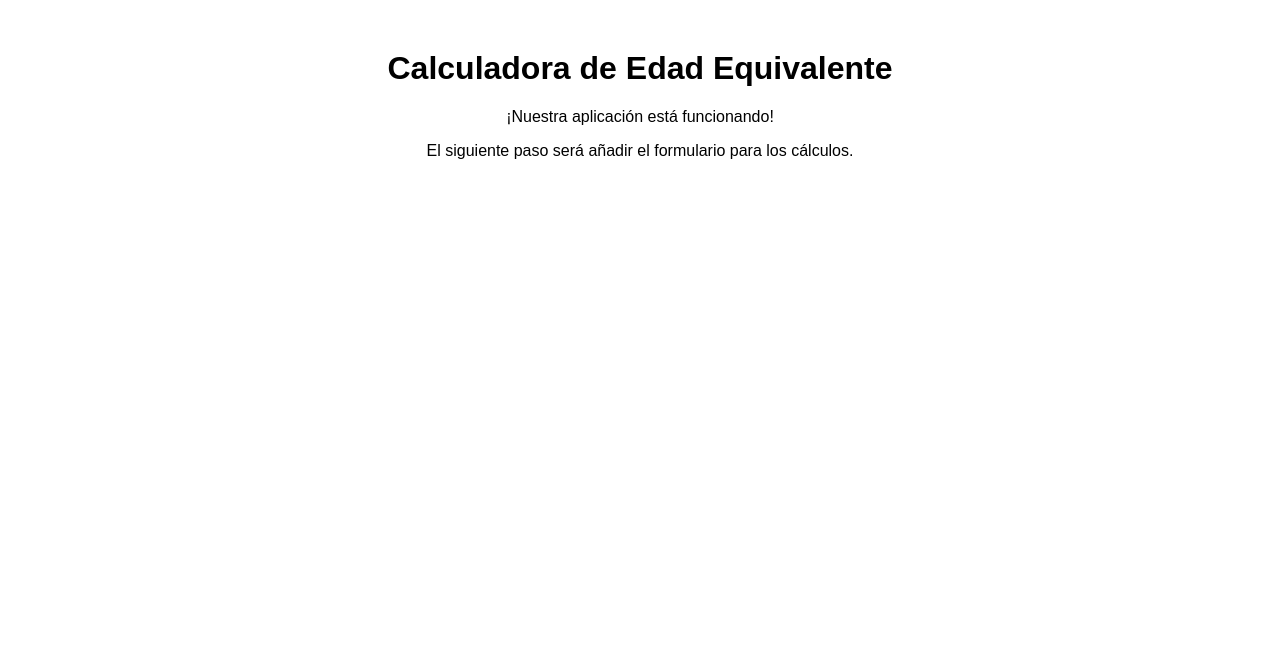
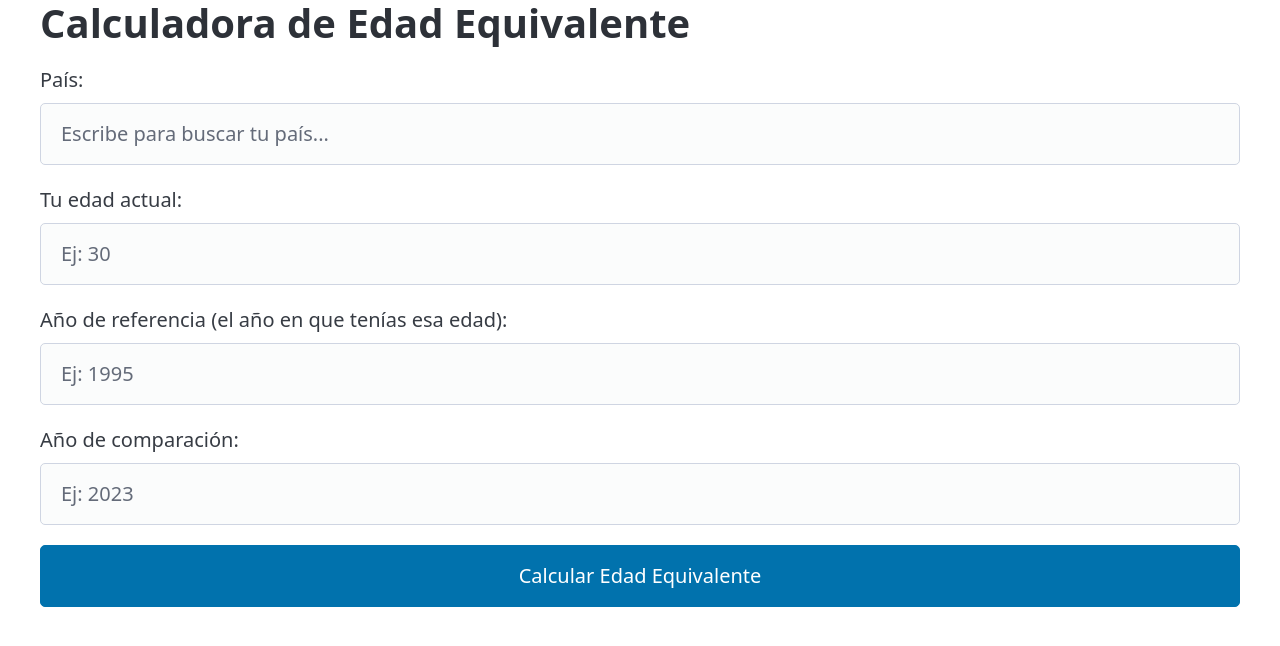
Before and after one commit to sgrobpla/life-expectancy-app, a Flask app: page / in a window 1280 px wide. Shown: the top 646 px of the page. Run offline with Flask 3, Linux system fonts and the light colour scheme; some libraries are stand-ins or nearby versions.

Commit message:
UX: Improve form labels and add searchable, persistent country field

```diff
--- a/app.py
+++ b/app.py
@@ -1,4 +1,4 @@
-from flask import Flask, render_template
+from flask import Flask, render_template, request
 import pandas as pd
 
 app = Flask(__name__)
@@ -23,10 +23,7 @@ def load_data():
         }
         df.rename(columns=column_mapping, inplace=True)
 
-        # Filtramos para quedarnos solo con la variante de datos que nos interesa.
-        # ¡¡¡IMPORTANTE!!! Debes reemplazar 'Estimates' con el valor que encontraste
-        # en tu archivo CSV en el Paso 2.
-        variant_to_keep = 'Estimates'
+        variant_to_keep = 'Medium'
         df = df[df['variant'] == variant_to_keep].copy()
 
         # Convertimos las columnas a tipos de datos numéricos para poder hacer cálculos.
@@ -57,11 +54,68 @@ life_expectancy_df = load_data()
 
 
 # 4. Definir la ruta principal de la aplicación
-@app.route('/')
+@app.route('/', methods=['GET', 'POST'])
 def index():
-    # Por ahora, solo mostramos la página principal
-    return render_template('index.html')
+    countries, min_year, max_year = [], 0, 0
+    if life_expectancy_df is not None and not life_expectancy_df.empty:
+        countries = sorted(life_expectancy_df['country'].unique())
+        min_year = int(life_expectancy_df['year'].min())
+        max_year = int(life_expectancy_df['year'].max())
 
+    result = None
+    error = None
+    selected_data = {}  # Inicia vacío
+
+    if request.method == 'POST':
+        try:
+            user_country = request.form['country']
+            user_age = int(request.form['age'])
+            year1 = int(request.form['year1'])
+            year2 = int(request.form['year2'])
+
+            # Guardamos todos los datos del formulario para la persistencia
+            selected_data = {
+                'country': user_country,
+                'age': user_age,
+                'year1': year1,
+                'year2': year2
+            }
+
+            le_year1_series = life_expectancy_df[(life_expectancy_df['country'] == user_country) & (life_expectancy_df['year'] == year1)]['life_expectancy']
+            le_year2_series = life_expectancy_df[(life_expectancy_df['country'] == user_country) & (life_expectancy_df['year'] == year2)]['life_expectancy']
+
+            if le_year1_series.empty or le_year2_series.empty:
+                error = f"No se encontraron datos de esperanza de vida para {user_country} en los años {year1} y/o {year2}."
+            else:
+                le_year1 = le_year1_series.iloc[0]
+                le_year2 = le_year2_series.iloc[0]
+
+                if le_year1 > 0:
+                    equivalent_age = (user_age / le_year1) * le_year2
+                    result = {
+                        'user_age': user_age,
+                        'user_country': user_country,
+                        'year1': year1,
+                        'le_year1': round(le_year1, 1),
+                        'year2': year2,
+                        'le_year2': round(le_year2, 1),
+                        'equivalent_age': round(equivalent_age, 1)
+                    }
+                else:
+                    error = f"La esperanza de vida en {year1} para {user_country} es cero, no se puede realizar el cálculo."
+
+        except (ValueError, KeyError):
+            error = "Por favor, completa todos los campos del formulario correctamente."
+        except Exception as e:
+            error = f"Ocurrió un error inesperado: {e}"
+
+    return render_template('index.html',
+                           countries=countries,
+                           min_year=min_year,
+                           max_year=max_year,
+                           result=result,
+                           error=error,
+                           selected_data=selected_data)
 # 5. Asegurarse de que el servidor se ejecute solo cuando se llama al script
 if __name__ == '__main__':
     app.run(debug=True)
--- a/templates/index.html
+++ b/templates/index.html
@@ -1,16 +1,63 @@
 <!DOCTYPE html>
 <html lang="es">
+
 <head>
     <meta charset="UTF-8">
     <meta name="viewport" content="width=device-width, initial-scale=1.0">
     <title>Calculadora de Edad Equivalente</title>
-    <style>
-        body { font-family: sans-serif; text-align: center; margin-top: 50px; }
-    </style>
+    <link rel="stylesheet" href="https://cdn.jsdelivr.net/npm/@picocss/pico@2/css/pico.min.css" />
 </head>
 <body>
-    <h1>Calculadora de Edad Equivalente</h1>
-    <p>¡Nuestra aplicación está funcionando!</p>
-    <p>El siguiente paso será añadir el formulario para los cálculos.</p>
+    <div class="container">
+        <h1>Calculadora de Edad Equivalente</h1>
+
+        <form action="/" method="post">
+
+            <label for="country">País:</label>
+            <!-- El 'value' hace que la selección sea persistente. 'or ''' evita que se imprima 'None' la primera vez. -->
+            <input list="country-list" id="country" name="country" placeholder="Escribe para buscar tu país..." value="{{ selected_data.country or '' }}" required>
+            <datalist id="country-list">
+                {% for country in countries %}
+                    <option value="{{ country }}">
+                {% endfor %}
+            </datalist>
+
+
+
+
+                <label for="age">Tu edad actual:</label>
+                <input type="number" id="age" name="age" placeholder="Ej: 30" min="0" max="120" value="{{ selected_data.age or '' }}" required>
+
+                <label for="year1">Año de referencia (el año en que tenías esa edad):</label>
+                <input type="number" id="year1" name="year1" placeholder="Ej: 1995" min="{{ min_year }}" max="{{ max_year }}" value="{{ selected_data.year1 or '' }}" required>
+
+                <label for="year2">Año de comparación:</label>
+                <input type="number" id="year2" name="year2" placeholder="Ej: 2023" min="{{ min_year }}" max="{{ max_year }}" value="{{ selected_data.year2 or '' }}" required>
+
+
+
+            <button type="submit">Calcular Edad Equivalente</button>
+        </form>
+        {% if result %}
+            <div class="result">
+                <h3>Resultado del Cálculo:</h3>
+                <p>
+                    Una persona de <strong>{{ result.user_age }} años</strong> en <strong>{{ result.user_country }}</strong>
+                    durante el año <strong>{{ result.year1 }}</strong> (con una esperanza de vida de {{ result.le_year1 }} años)...
+                </p>
+                <p>
+                    ...sería equivalente a una persona de <strong>{{ result.equivalent_age }} años</strong> en el año <strong>{{ result.year2 }}</strong>
+                    (donde la esperanza de vida era de {{ result.le_year2 }} años).
+                </p>
+            </div>
+            {% endif %}
+
+            {% if error %}
+                <p class="error">{{ error }}</p>
+            {% endif %}
+
+        </div>
+
+    </div>
 </body>
 </html>
```
